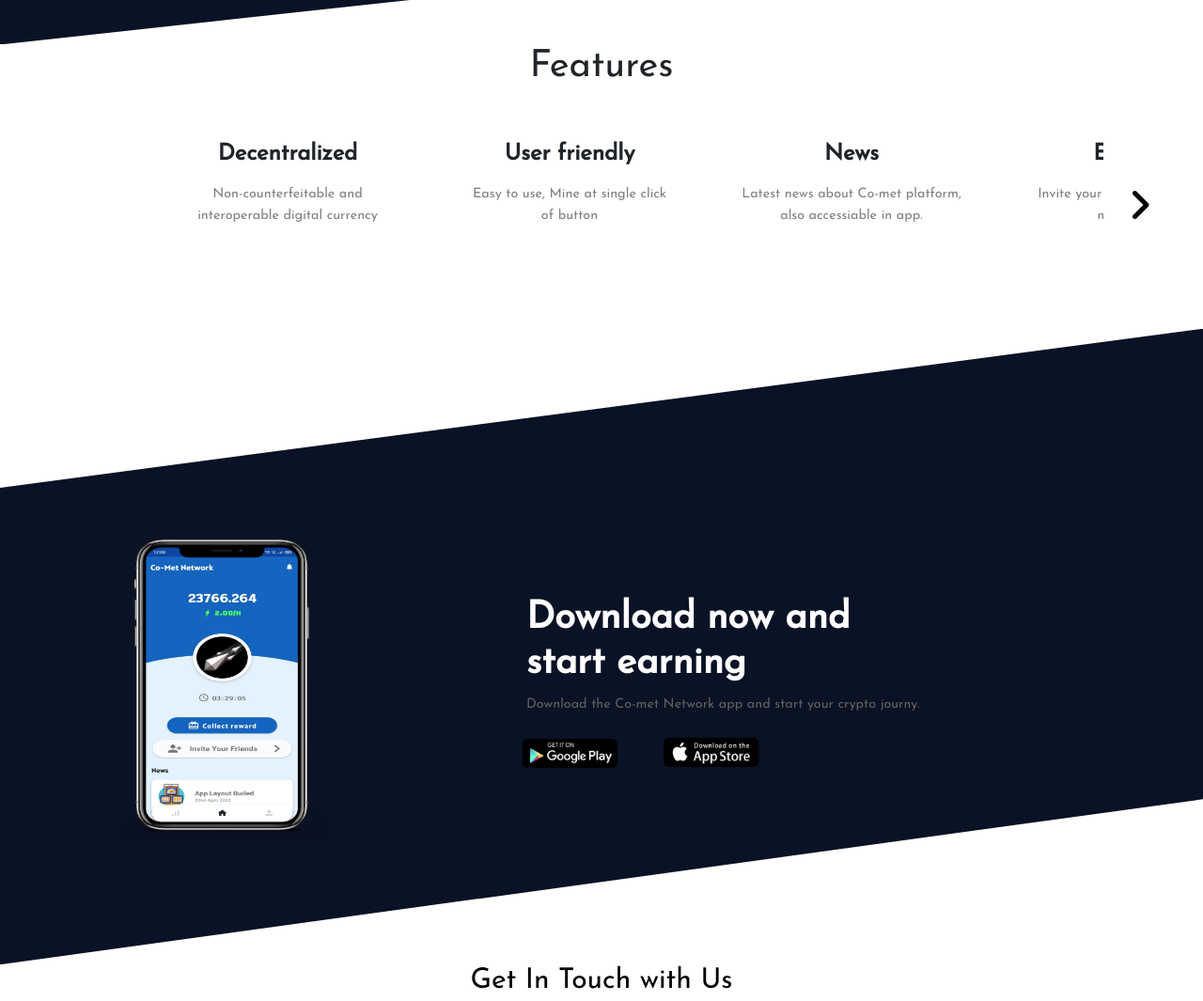
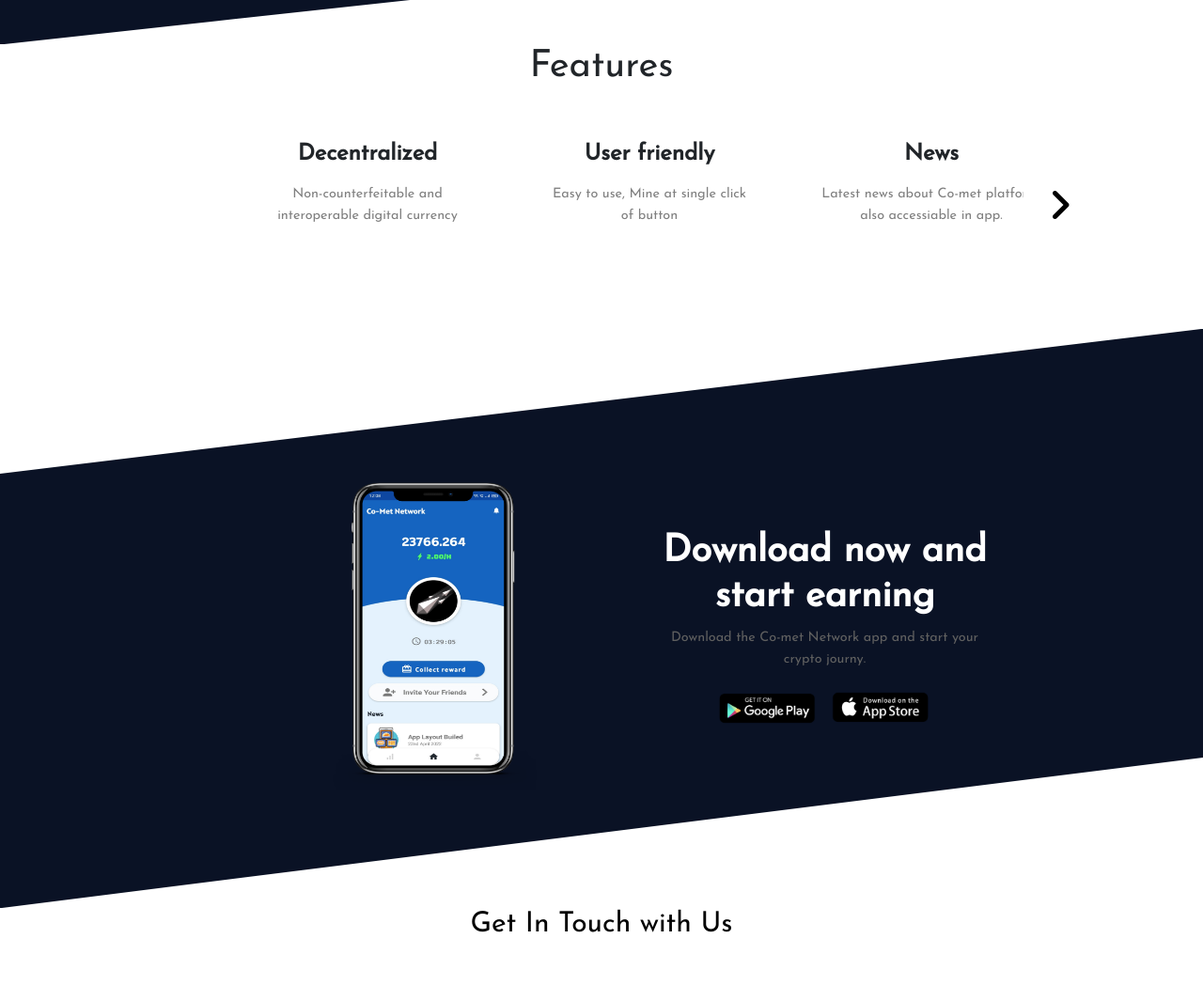
Before and after one commit to VpsaGroup/co-met, a plain HTML site: page index.html in a window 1280 px wide. Shown: the part 487-1552 px from the top of the page at 94% size. Drawn offline with nearby package versions, Linux system fonts and the light colour scheme.

Commit message:
sunday last change

```diff
--- a/index.html
+++ b/index.html
@@ -14,10 +14,11 @@
     <script src="https://kit.fontawesome.com/7a8d160efc.js" crossorigin="anonymous"></script>
     <title>Co-met Network</title>
 </head>
+
 <body>
     <section class="content">
         <header>
-            <img src="logo.png" class="logo" alt="" width="100px" height="60px">
+            <a href="index.html"><img src="logo.png" class="logo" alt="" width="100px" height="60px"></a>
             <ul>
                 <li><a href="index.html" class="active">Home</a></li>
                 <li><a href="">WhitePaper</a></li>
@@ -49,7 +50,7 @@
         </div>
         <!-- features section start here -->
         <h1 class="text-center" id="" style="margin-top: -50px;">Features</h1>
-        <div class="">
+        <div class="container">
             <div class="fea-outcontainer">
                 <button class="scroll-button" id="button-scroll-left" onclick="scrollHorizontally(1)"><i
                         class="fa-solid fa-angle-left"></i></button>
@@ -105,16 +106,18 @@
         <!-- Download screen start here -->
         <section class="screen-section ">
             <div class="container">
-                <div class="row screen-row">
-                    <div class="col-sm-5 screen-col">
-                        <img src="screen_img.png" alt="Co-met Network" height="400px" width="300px">
+                <div class="row screen-row" style="text-align: center;">
+                    <div class="col-sm-5 screen-col" style="padding-left: 250px;">
+                        <img src="screen_img.png" alt="Co-met Network" height="400px" width="280px">
                     </div>
-                    <div class="font-weight-bold col-sm-7 screen-col">
+                    <div class="font-weight-bold col-sm-7 screen-col" style="float: right;">
                         <h1 class="font-weight-bold" style="color: white;">Download now and <br>start earning</h1>
-                        <P>Download the Co-met Network app and start your crypto journy.</P>
-                        <div class="header-buttons" style="margin-left:-30px;">
-                            <a href="#"><img src="playstore.png" alt="" height="48px" width="150px"></a>
-                            <a href="#"><img src="appstore.png" alt="" height="48px" width="150px"></a>
+                        <P>Download the Co-met Network app and start your <br> crypto journy.</P>
+                        <div class="header-buttons" style="margin-left:0px;">
+                            <a href="#"><img src="playstore.png" alt="" height="48px" width="150px"
+                                    style="margin-right:-15px ;"></a>
+                            <a href="#"><img src="appstore.png" alt="" height="48px" width="150px"
+                                    style="margin-left:-15px ;"></a>
                         </div>
                     </div>
                 </div>
@@ -162,8 +165,8 @@
             </div>
         </div>
     </footer>
-    <button onclick="topFunction()" id="myBtn" title="Go to top"><span><img src="contact_img.png" alt="" width="100px"
-                height="95px"></span></button>
+    <button onclick="topFunction()" id="myBtn" title="Go to top"><span><img src="contact_img.png" alt="" width="70px"
+                height="65px"></span></button>
     <script>
         mybutton = document.getElementById("myBtn");
         window.onscroll = function () { scrollFunction() };
--- a/style.css
+++ b/style.css
@@ -17,7 +17,6 @@ p{
     color: #606060;
 }
 /* *************************************** Navbar code starts here */
-
 header{
     position: absolute;
     top: 0;
@@ -194,7 +193,7 @@ z-index: -1;
 .screen-section{
     width: 100%;
     height:fit-content;
-    padding-top: 180px;
+    padding-top: 120px;
     padding-bottom: 50px;
     justify-content: center;
     align-items: center;
@@ -248,12 +247,15 @@ z-index: -1;
     font-size: 14px;
     cursor: pointer;
 }
+.touchbtn:hover{
+    color: rgb(251, 188, 71);
+}
 /* ************************************* Float button **************************** */
 #myBtn {
     display: none;
     position: fixed;
     bottom: 20px;
-    right: 30px;
+    right: 20px;
     z-index: 99;
     cursor: pointer;
     padding: 15px;
```
Lines whose indentation alone changed are shown as unchanged.
